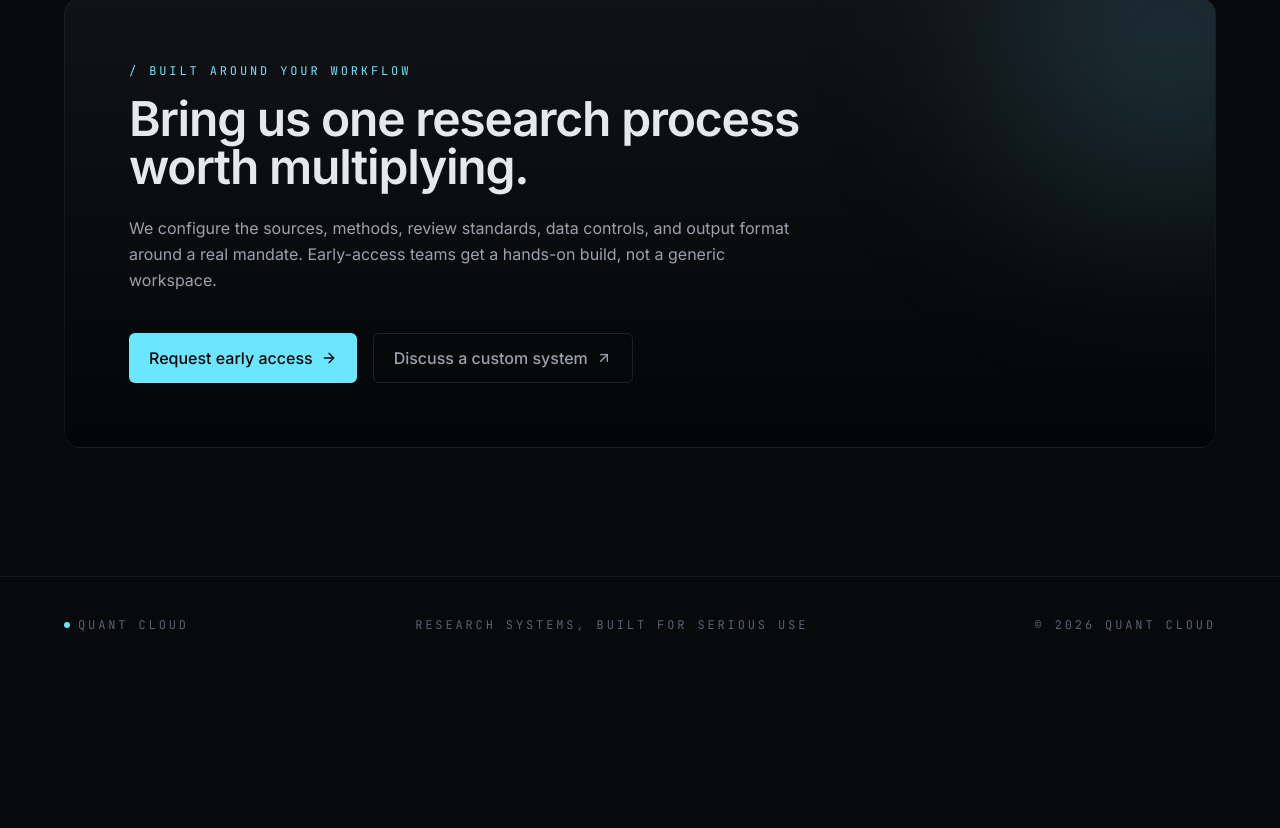
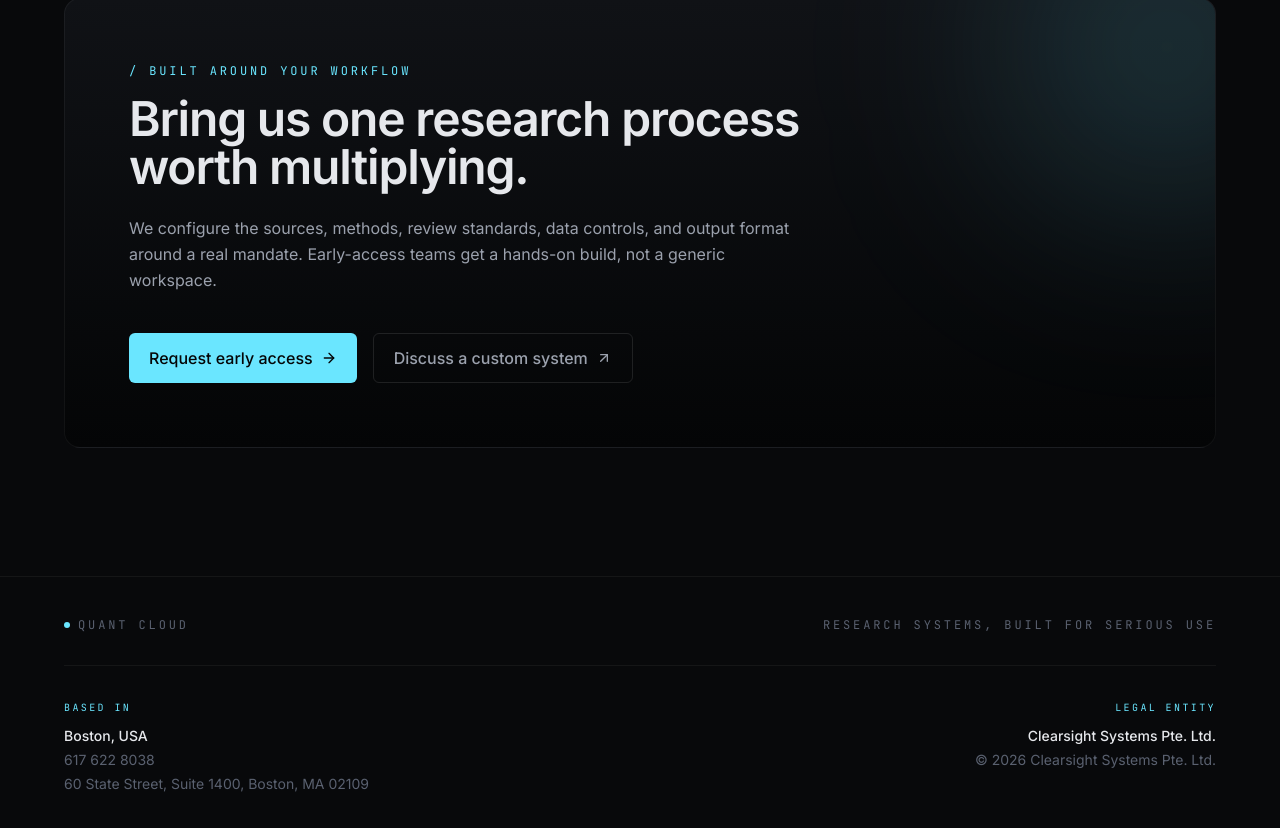
Before and after one commit to Ash2C/qcwebsite, a Next.js app: page / in a window 1280 px wide. Shown: the part 2405-3233 px from the top of the page. Before the commit the page ends 3078 px from the top, so only its background shows below. Built offline with nearby package versions, Linux system fonts and the light colour scheme.

Commit message:
feat: add QC Boston contact footer

```diff
--- a/src/components/Footer.tsx
+++ b/src/components/Footer.tsx
@@ -1,10 +1,10 @@
 import { siteConfig } from "@/lib/config";
 
 export default function Footer() {
-  const year = new Date().getFullYear();
   return (
     <footer className="border-t border-white/5 py-10">
-      <div className="mx-auto flex max-w-content flex-col gap-4 px-6 text-sm text-qc-text-muted md:flex-row md:items-center md:justify-between">
+      <div className="mx-auto max-w-content px-6 text-sm text-qc-text-muted">
+        <div className="flex flex-col gap-3 md:flex-row md:items-center md:justify-between">
           <div className="flex items-center gap-2 font-mono text-xs uppercase tracking-widest">
             <span className="inline-block h-1.5 w-1.5 rounded-full bg-qc-cyan" />
             {siteConfig.name}
@@ -12,9 +12,33 @@ export default function Footer() {
           <p className="font-mono text-xs uppercase tracking-widest">
             Research systems, built for serious use
           </p>
-        <p className="font-mono text-xs uppercase tracking-widest">
-          © {year} {siteConfig.name}
+        </div>
+
+        <div className="mt-8 grid gap-7 border-t border-white/5 pt-8 md:grid-cols-2 md:gap-12">
+          <address className="not-italic">
+            <p className="font-mono text-[10px] uppercase tracking-widest text-qc-cyan">
+              Based in
             </p>
+            <p className="mt-2 font-medium text-qc-text">Boston, USA</p>
+            <a
+              href="tel:+16176228038"
+              className="mt-1 inline-block transition-colors hover:text-qc-text"
+            >
+              617 622 8038
+            </a>
+            <p className="mt-1">60 State Street, Suite 1400, Boston, MA 02109</p>
+          </address>
+
+          <div className="md:text-right">
+            <p className="font-mono text-[10px] uppercase tracking-widest text-qc-cyan">
+              Legal entity
+            </p>
+            <p className="mt-2 font-medium text-qc-text">
+              Clearsight Systems Pte. Ltd.
+            </p>
+            <p className="mt-1">© 2026 Clearsight Systems Pte. Ltd.</p>
+          </div>
+        </div>
       </div>
     </footer>
   );
```
Also changed, not shown: 1 other file (tests, documents, lock files or other folders). Lines whose indentation alone changed are shown as unchanged.
